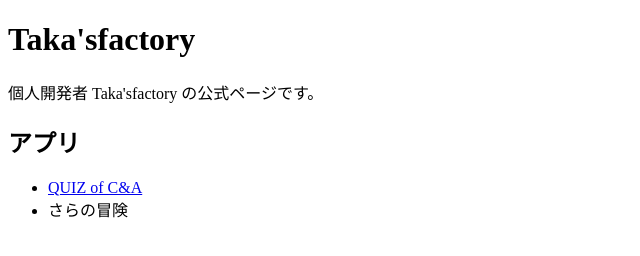
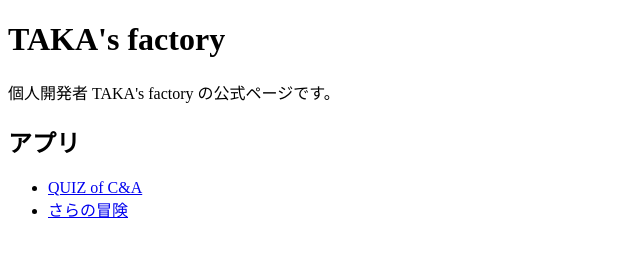
Before and after one commit to takasfactory/official-site, a plain HTML site: page index.html in a window 1280 px wide. Shown: the whole page, without its empty margins (0-640 px from the left). Drawn offline with Linux system fonts and the light colour scheme.

Commit message:
Update index.html

```diff
--- a/index.html
+++ b/index.html
@@ -6,15 +6,15 @@
 </head>
 <body>
 
-<h1>Taka'sfactory</h1>
+<h1>TAKA's factory</h1>
 
-<p>個人開発者 Taka'sfactory の公式ページです。</p>
+<p>個人開発者 TAKA's factory の公式ページです。</p>
 
 <h2>アプリ</h2>
 
 <ul>
 <li><a href="./quizofcanda/privacy.html" target="_blank">QUIZ of C&A</a></li>
-<li>さらの冒険</li>
+<li><a href="./sarasadventure/privacy.html" target="_blank">さらの冒険</a></li>
 <!--li>日めくりカレンダー</li-->
 </ul>
 
```
